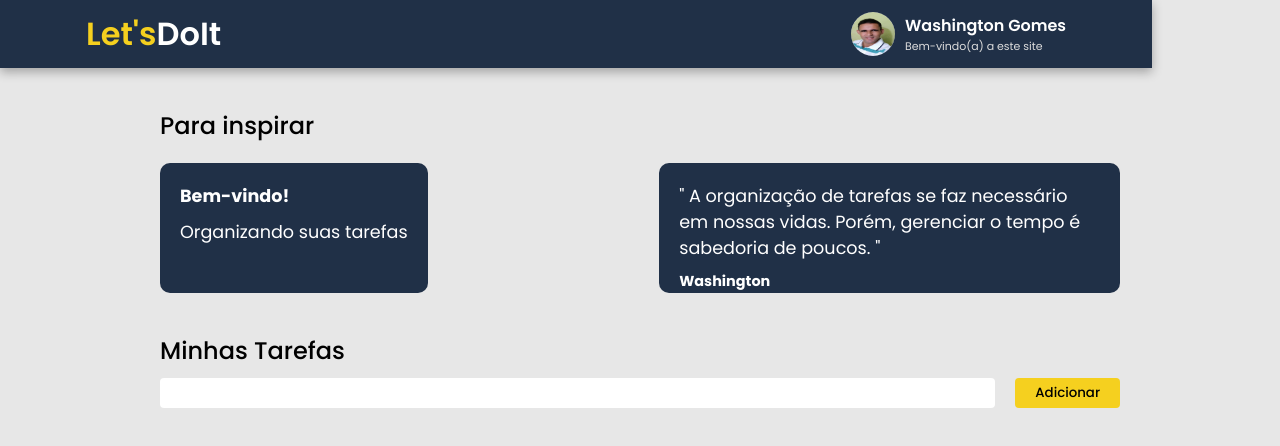
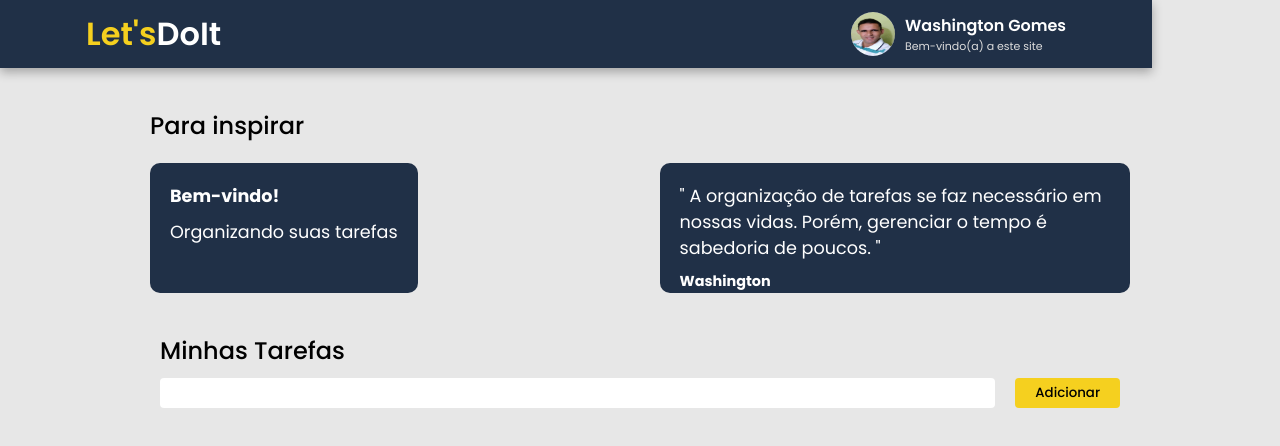
Before and after one commit to washingtongomes/web-challenge1, a React (Create React App) app: page / in a window 1280 px wide. Shown: the top 446 px of the page. Built offline with nearby package versions, Linux system fonts and the light colour scheme; the HTML template or start-up script is replaced by a standard one.

Commit message:
Update styles.css

```diff
--- a/src/components/Inspiration/styles.css
+++ b/src/components/Inspiration/styles.css
@@ -1,5 +1,5 @@
 #inspiration {
-  max-width: 960px;
+  max-width: 980px;
   margin: 40px auto 0;
 }
 
```
